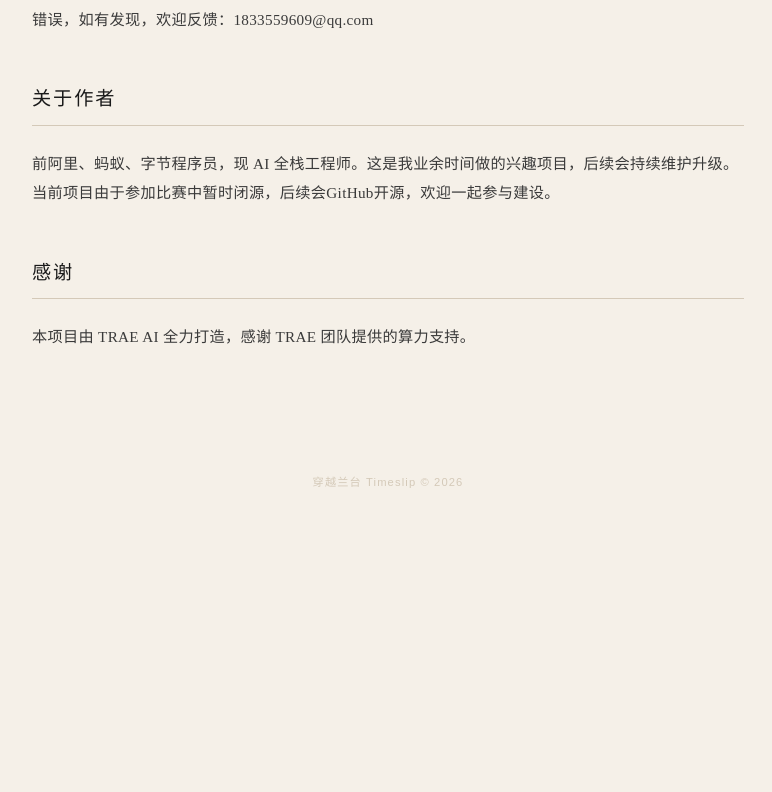
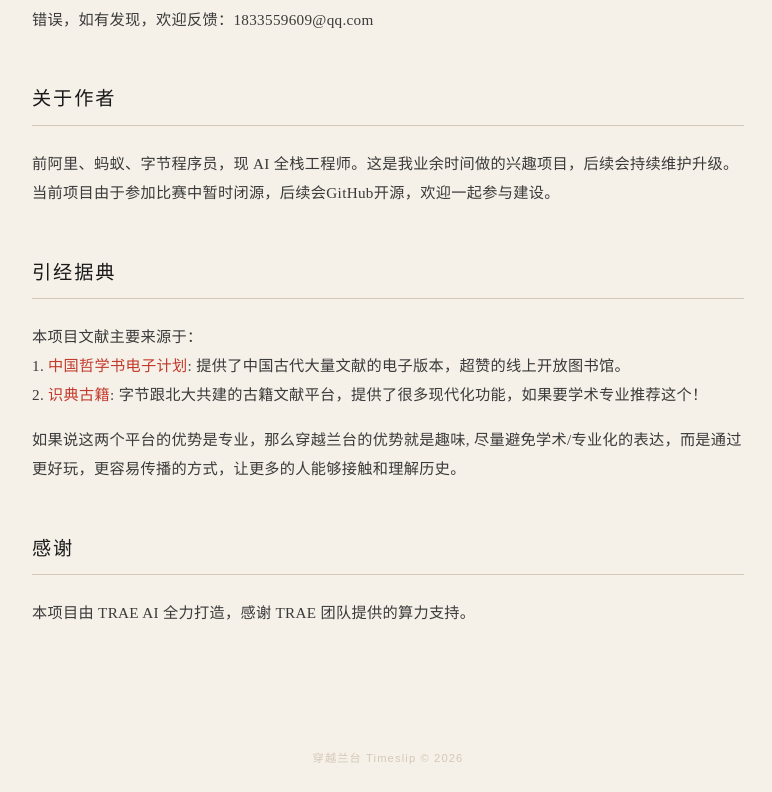
Before and after one commit to 0326/timslip-work, a React (Vite) app: page /about in a window 1280 px wide. Shown: the part 733-1525 px from the top of the page, without its empty margins (252-1024 px from the left). Before the commit the page ends 1249 px from the top, so only its background shows below. Built offline with nearby package versions, Linux system fonts and the light colour scheme; no server answers.

Commit message:
style(about-page): add link styles and reference section
新增了 about 链接的样式，同时添加了引经据典的参考资料板块，补充项目参考文献来源

```diff
--- a/src/react-app/components/About/about.css
+++ b/src/react-app/components/About/about.css
@@ -34,6 +34,17 @@
 
 .about-section {
   margin-bottom: var(--space-xl);
+}
+
+.about-link {
+  color: var(--accent);
+  font-weight: 700;
+  text-decoration: none;
+}
+
+.about-link:hover {
+  color: var(--accent);
+  text-decoration: underline;
 }
 
 .about-section-title {
--- a/src/react-app/pages/AboutPage.tsx
+++ b/src/react-app/pages/AboutPage.tsx
@@ -19,7 +19,9 @@ export default function AboutPage() {
           <h2 className="about-section-title">关于项目</h2>
           <div className="about-section-body">
             <p>
-              timeslip.work
+              <a className="about-link" href="https://timeslip.work" rel="noopener noreferrer" target="_blank">
+                timeslip.work
+              </a>
               「穿越·兰台」是一个以数字化方式呈现中国古代历史的公益项目。
               <br />
               timeslip
@@ -53,7 +55,16 @@ export default function AboutPage() {
             </p>
           </div>
         </section>
-
+        <section className="about-section">
+          <h2 className="about-section-title">引经据典</h2>
+          <div className="about-section-body">
+            <p>本项目文献主要来源于：<br/>
+            1. <a className="about-link" href="https://ctext.org/zh" rel="noopener noreferrer" target="_blank">中国哲学书电子计划</a>: 提供了中国古代大量文献的电子版本，超赞的线上开放图书馆。<br />
+            2. <a className="about-link" href="https://www.shidianguji.com/" rel="noopener noreferrer" target="_blank">识典古籍</a>: 字节跟北大共建的古籍文献平台，提供了很多现代化功能，如果要学术专业推荐这个！
+            </p>
+            <p>如果说这两个平台的优势是专业，那么穿越兰台的优势就是趣味, 尽量避免学术/专业化的表达，而是通过更好玩，更容易传播的方式，让更多的人能够接触和理解历史。</p>
+          </div>
+        </section>
         {/* 感谢 */}
         <section className="about-section">
           <h2 className="about-section-title">感谢</h2>
```
